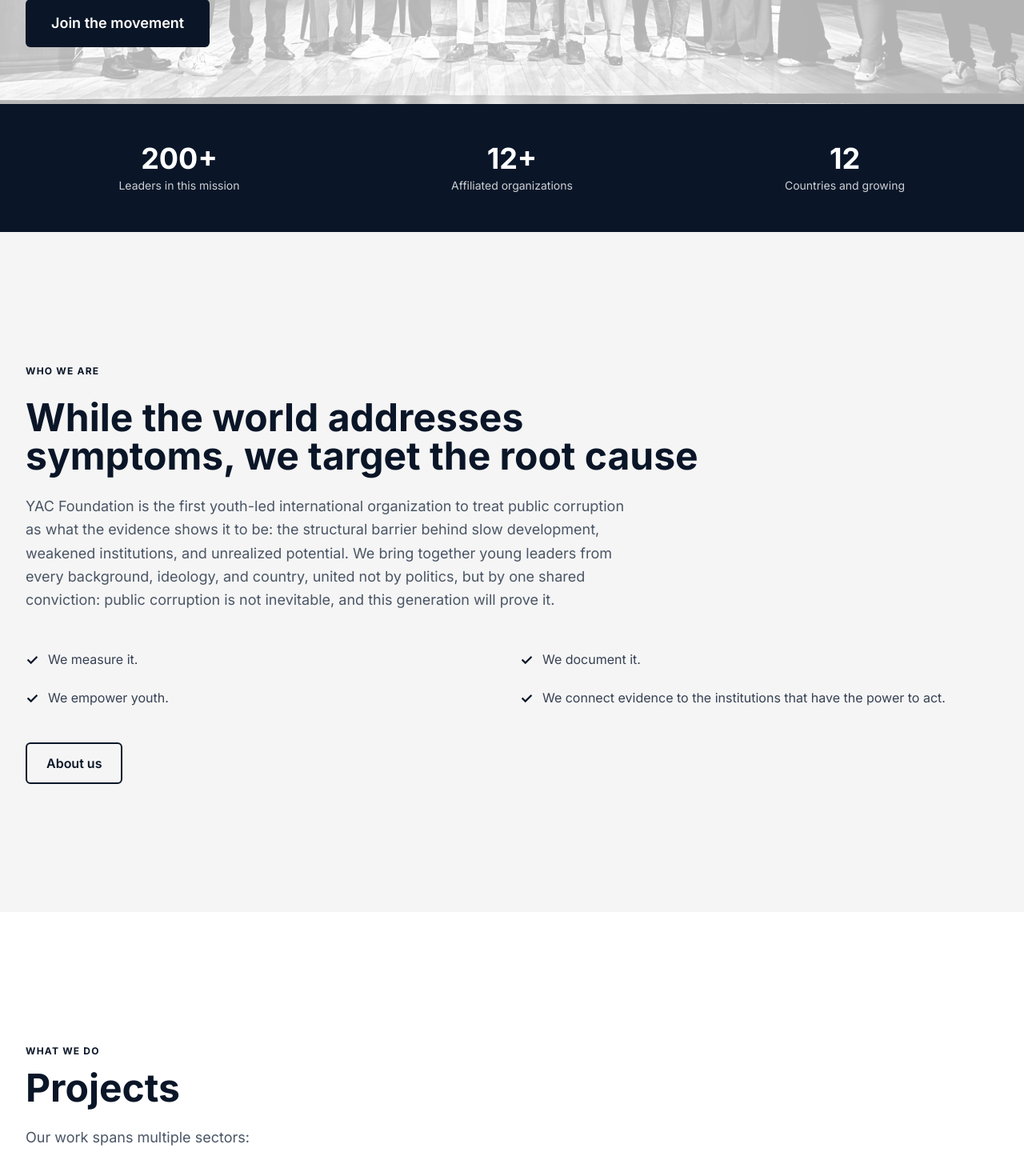
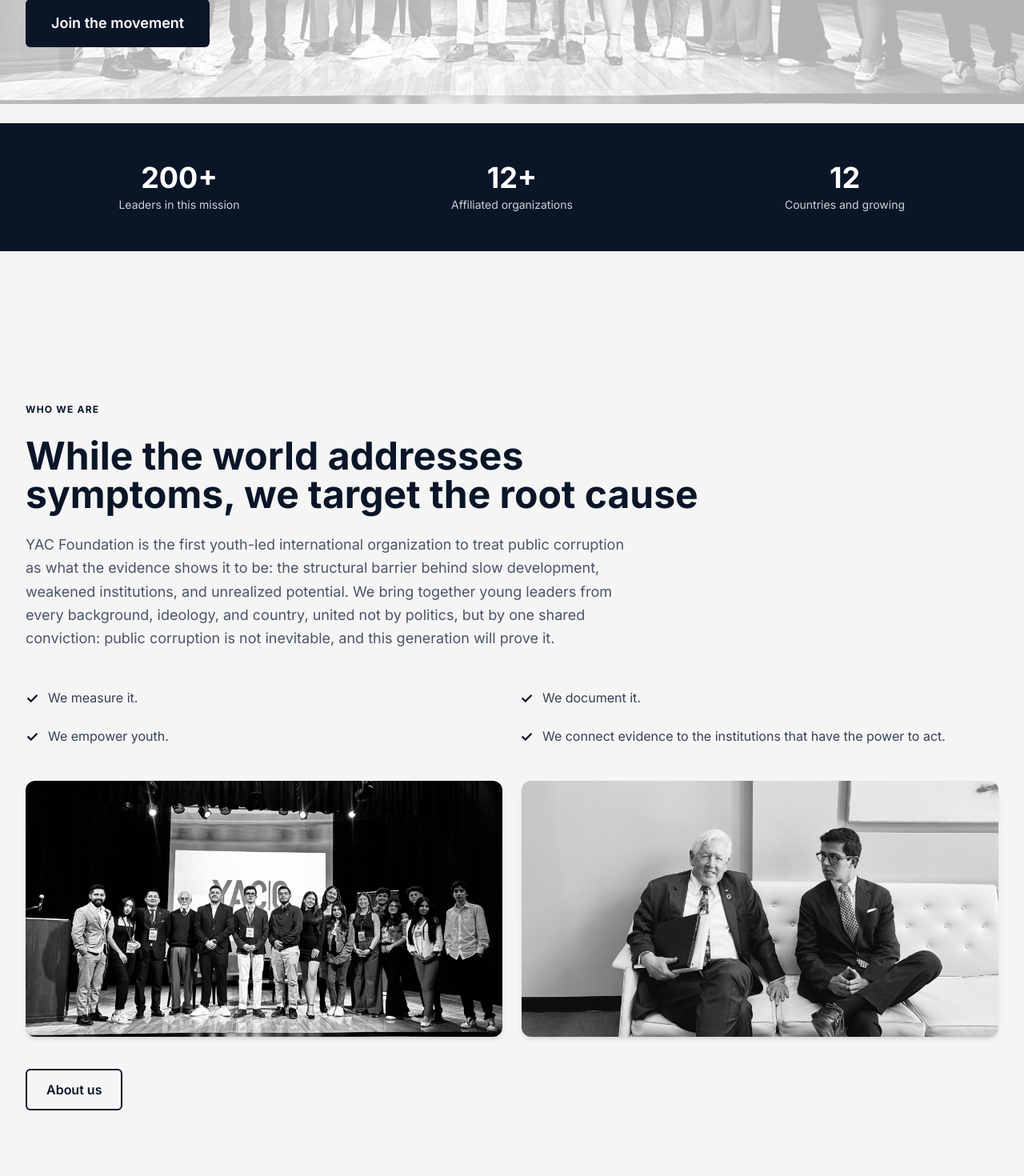
Before and after one commit to fercodes/yac, a Next.js app: page /en in a window 1280 px wide. Shown: the part 634-2104 px from the top of the page at 80% size. Built offline with nearby package versions, Linux system fonts and the light colour scheme.

Commit message:
Add images to about section and improve text in hero section

```diff
--- a/components/about-snapshot.tsx
+++ b/components/about-snapshot.tsx
@@ -1,14 +1,15 @@
-'use client'
+'use client';
 
-import { useTranslations } from 'next-intl'
-import Button from './button'
+import { useTranslations } from 'next-intl';
+import Button from './button';
+import NextImage from 'next/image';
 
 interface AboutSnapshotProps {
-  locale: string
+  locale: string;
 }
 
 export default function AboutSnapshot({ locale }: AboutSnapshotProps) {
-  const t = useTranslations('about')
+  const t = useTranslations('about');
 
   return (
     <section className="bg-gray-light py-24 md:py-40">
@@ -29,20 +30,39 @@ export default function AboutSnapshot({ locale }: AboutSnapshotProps) {
 
         <ul className="grid grid-cols-1 md:grid-cols-2 gap-5 mb-10">
           {t.raw('bullets').map((bullet: string, index: number) => (
-            <li
-              key={index}
-              className="flex items-start gap-3 text-gray-700"
-            >
-              <span className="text-primary font-bold text-lg flex-shrink-0">✓</span>
+            <li key={index} className="flex items-start gap-3 text-gray-700">
+              <span className="text-primary font-bold text-lg shrink-0">✓</span>
               <span className="text-base">{bullet}</span>
             </li>
           ))}
         </ul>
+
+        {/* Images */}
+        <div className="grid grid-cols-1 sm:grid-cols-2 gap-6 justify-items-center mb-10">
+          <div className="w-full overflow-hidden rounded-xl shadow-md">
+            <NextImage
+              src="/images/photo14.jpg"
+              alt=""
+              width={600}
+              height={400}
+              className="w-full h-80 object-cover object-center"
+            />
+          </div>
+          <div className="w-full overflow-hidden rounded-xl shadow-md">
+            <NextImage
+              src="/images/photo6.jpg"
+              alt=""
+              width={600}
+              height={400}
+              className="w-full h-80 object-cover object-bottom"
+            />
+          </div>
+        </div>
 
         <Button href={t('linkUrl')} variant="outline">
           {t('linkText')}
         </Button>
       </div>
     </section>
-  )
+  );
 }
--- a/components/hero-section.tsx
+++ b/components/hero-section.tsx
@@ -29,7 +29,7 @@ export default function HeroSection({ locale }: HeroSectionProps) {
               <h1 className="text-5xl md:text-6xl font-bold text-primary mb-6 leading-tight text-balance">
                 {t('headline')}
               </h1>
-              <p className="text-lg text-gray-600 mb-10 leading-relaxed text-pretty">
+              <p className="text-lg text-gray-800 font-semibold mb-10 leading-relaxed text-pretty">
                 {t('subtitle')}
               </p>
               <div className="flex justify-center md:justify-start">
@@ -55,7 +55,7 @@ export default function HeroSection({ locale }: HeroSectionProps) {
       </section>
 
       {/* Stats */}
-      <div className="relative w-full bg-primary text-primary-foreground py-12">
+      <div className="relative w-full bg-primary text-primary-foreground py-12 my-6">
         <div className="max-w-7xl mx-auto px-4 sm:px-6 lg:px-8">
           <div className="grid grid-cols-3 gap-8 text-center">
             <div>
@@ -64,7 +64,9 @@ export default function HeroSection({ locale }: HeroSectionProps) {
             </div>
             <div>
               <p className="text-4xl font-bold">12+</p>
-              <p className="text-sm mt-1 opacity-80">Affiliated organizations</p>
+              <p className="text-sm mt-1 opacity-80">
+                Affiliated organizations
+              </p>
             </div>
             <div>
               <p className="text-4xl font-bold">12</p>
```
